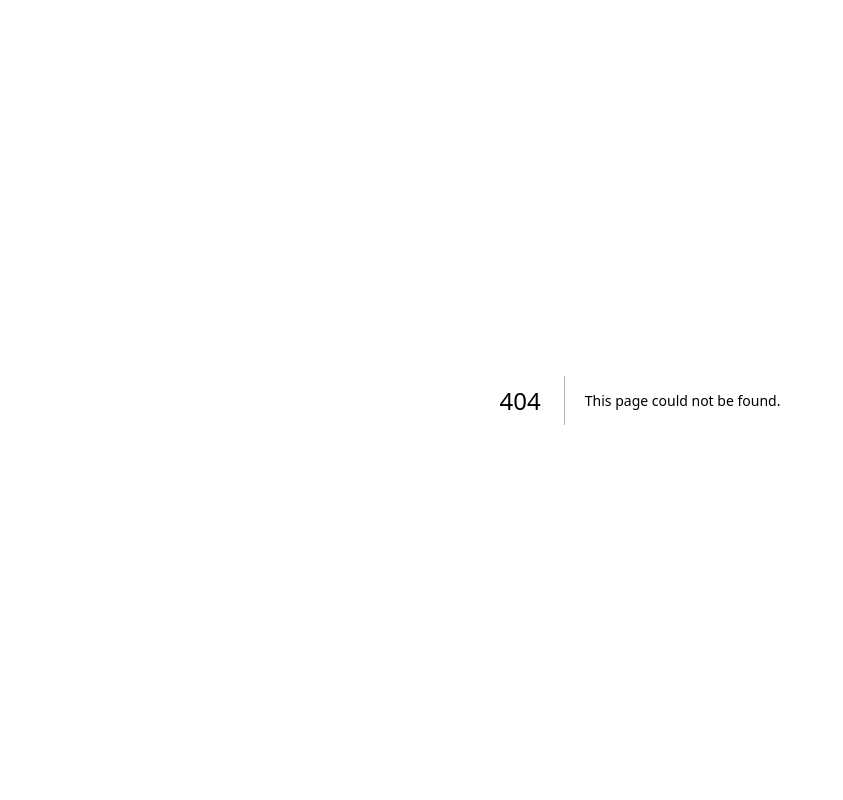
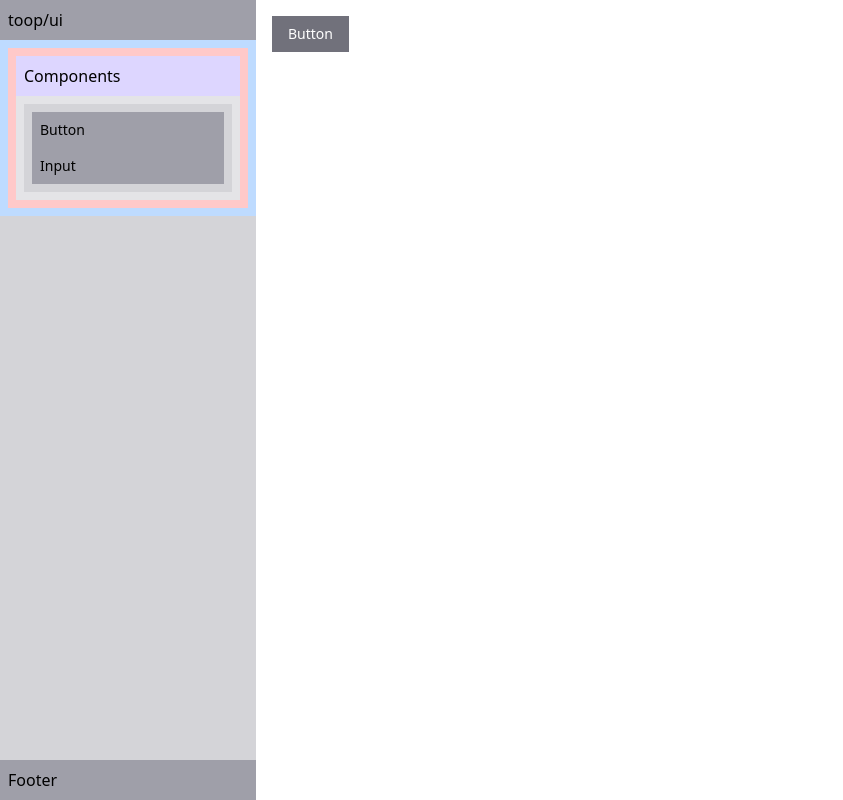
Before and after one commit to brunohfabre/toop-ui, a Next.js app: page /components/input in a window 1280 px wide. Before the commit this address had no page. Shown: the whole page, without its empty margins (0-843 px from the left). Built offline with nearby package versions, Linux system fonts and the light colour scheme.

Commit message:
init sidebar

```diff
--- /dev/null
+++ b/biome.json
@@ -0,0 +1,45 @@
+{
+	"$schema": "https://biomejs.dev/schemas/1.9.4/schema.json",
+	"vcs": {
+		"enabled": false,
+		"clientKind": "git",
+		"useIgnoreFile": false
+	},
+	"files": {
+		"ignoreUnknown": false,
+		"ignore": [
+			"node_modules"
+		]
+	},
+	"formatter": {
+		"enabled": true,
+		"indentStyle": "space",
+		"indentWidth": 2,
+		"lineWidth": 80
+	},
+	"organizeImports": {
+		"enabled": true
+	},
+	"javascript": {
+		"formatter": {
+			"arrowParentheses": "always",
+			"jsxQuoteStyle": "double",
+			"quoteStyle": "single",
+			"semicolons": "asNeeded",
+			"trailingCommas": "es5"
+		}
+	},
+	"linter": {
+		"enabled": true,
+		"rules": {
+			"recommended": true,
+			"style": {
+				"noNonNullAssertion": "off"
+			},
+			"correctness": {
+				"noUnusedImports": "error",
+				"noUnusedVariables": "error"
+			}
+		}
+	}
+}
--- a/package.json
+++ b/package.json
@@ -21,6 +21,7 @@
     "tailwind-merge": "^3.0.1"
   },
   "devDependencies": {
+    "@biomejs/biome": "1.9.4",
     "@tailwindcss/postcss": "^4.0.0",
     "@types/dot-object": "^2.1.6",
     "@types/node": "^20",
--- /dev/null
+++ b/src/app/components/button/page.tsx
@@ -0,0 +1,9 @@
+import { Input } from '@/components/input'
+
+export default function InputPage() {
+  return (
+    <div>
+      <Input />
+    </div>
+  )
+}
--- /dev/null
+++ b/src/app/components/input/page.tsx
@@ -0,0 +1,9 @@
+import { Button } from '@/components/button'
+
+export default function ButtonPage() {
+  return (
+    <div className="flex-1 flex p-4">
+      <Button>Button</Button>
+    </div>
+  )
+}
--- a/src/app/layout.tsx
+++ b/src/app/layout.tsx
@@ -1,19 +1,56 @@
-import type { Metadata } from "next";
+import {
+  Sidebar,
+  SidebarContent,
+  SidebarFooter,
+  SidebarGroup,
+  SidebarGroupContent,
+  SidebarGroupLabel,
+  SidebarHeader,
+  SidebarMenu,
+  SidebarMenuItem,
+} from '@/components/sidebar'
+import type { Metadata } from 'next'
+import Link from 'next/link'
 
-import "./globals.css";
+import './globals.css'
 
 export const metadata: Metadata = {
-  title: "Toop UI",
-};
+  title: 'Toop UI',
+}
 
 export default function RootLayout({
   children,
 }: Readonly<{
-  children: React.ReactNode;
+  children: React.ReactNode
 }>) {
   return (
     <html lang="en">
-      <body>{children}</body>
+      <body className="h-screen antialiased flex">
+        <Sidebar>
+          <SidebarHeader>toop/ui</SidebarHeader>
+
+          <SidebarContent>
+            <SidebarGroup>
+              <SidebarGroupLabel>Components</SidebarGroupLabel>
+
+              <SidebarGroupContent>
+                <SidebarMenu>
+                  <SidebarMenuItem>
+                    <Link href="/components/button">Button</Link>
+                  </SidebarMenuItem>
+                  <SidebarMenuItem>
+                    <Link href="/components/input">Input</Link>
+                  </SidebarMenuItem>
+                </SidebarMenu>
+              </SidebarGroupContent>
+            </SidebarGroup>
+          </SidebarContent>
+
+          <SidebarFooter>Footer</SidebarFooter>
+        </Sidebar>
+
+        {children}
+      </body>
     </html>
-  );
+  )
 }
--- a/src/app/page.tsx
+++ b/src/app/page.tsx
@@ -1,10 +1,10 @@
 'use client'
 
-import { Button } from "@/components/button"
-import { PageHeader } from "@/components/page-header"
-import { Sidebar } from "@/components/sidebar"
-import { Table, type SortType } from "@/components/table"
-import { useState } from "react"
+import { Button } from '@/components/button'
+import { PageHeader } from '@/components/page-header'
+
+import { type SortType, Table } from '@/components/table'
+import { useState } from 'react'
 
 const data = [
   {
@@ -2215,9 +2215,6 @@ export default function Home() {
   const [selected, setSelected] = useState<DataType[]>([])
 
   return (
-    <div className="h-screen antialiased flex">
-      <Sidebar />
-
     <main className="flex-1 overflow-auto flex flex-col">
       <PageHeader />
 
@@ -2266,6 +2263,5 @@ export default function Home() {
         />
       </div>
     </main>
-    </div>
   )
 }
--- /dev/null
+++ b/src/components/input.tsx
@@ -0,0 +1,7 @@
+import { cn } from '@/lib/utils'
+
+function Input({ className, ...props }: React.ComponentProps<'input'>) {
+  return <input className={cn('', className)} {...props} />
+}
+
+export { Input }
--- a/src/components/sidebar.tsx
+++ b/src/components/sidebar.tsx
@@ -1,9 +1,66 @@
-function Sidebar() {
+import { cn } from '@/lib/utils'
+
+function Sidebar({ className, ...props }: React.ComponentProps<'div'>) {
   return (
-    <aside className="w-64 bg-zinc-300 p-4">
-      <span>sidebar</span>
-    </aside>
+    <aside className={cn('w-64 flex flex-col', 'bg-zinc-300')} {...props} />
   )
 }
 
-export { Sidebar }
+function SidebarHeader({
+  className,
+  ...props
+}: React.ComponentProps<'header'>) {
+  return <header className={cn('bg-zinc-400 p-2')} {...props} />
+}
+
+function SidebarContent({ className, ...props }: React.ComponentProps<'div'>) {
+  return <div className={cn('overflow-y-auto', 'bg-blue-200 p-2')} {...props} />
+}
+
+function SidebarGroup({ className, ...props }: React.ComponentProps<'div'>) {
+  return <div className={cn('bg-red-200 p-2')} {...props} />
+}
+
+function SidebarGroupLabel({
+  className,
+  ...props
+}: React.ComponentProps<'div'>) {
+  return <div className={cn('bg-violet-200 p-2')} {...props} />
+}
+
+function SidebarGroupContent({
+  className,
+  ...props
+}: React.ComponentProps<'div'>) {
+  return <div className={cn('bg-zinc-200 p-2')} {...props} />
+}
+
+function SidebarMenu({ className, ...props }: React.ComponentProps<'div'>) {
+  return <div className={cn('flex flex-col', 'bg-zinc-300 p-2')} {...props} />
+}
+
+function SidebarMenuItem({
+  className,
+  ...props
+}: React.ComponentProps<'button'>) {
+  return <button className={cn('text-sm flex', 'bg-zinc-400 p-2')} {...props} />
+}
+
+function SidebarFooter({
+  className,
+  ...props
+}: React.ComponentProps<'footer'>) {
+  return <footer className={cn('mt-auto', 'bg-zinc-400 p-2')} {...props} />
+}
+
+export {
+  Sidebar,
+  SidebarHeader,
+  SidebarContent,
+  SidebarGroup,
+  SidebarGroupLabel,
+  SidebarGroupContent,
+  SidebarMenu,
+  SidebarMenuItem,
+  SidebarFooter,
+}
```
Also changed, not shown: 1 other file (tests, documents, lock files or other folders). Lines whose indentation alone changed are shown as unchanged.
